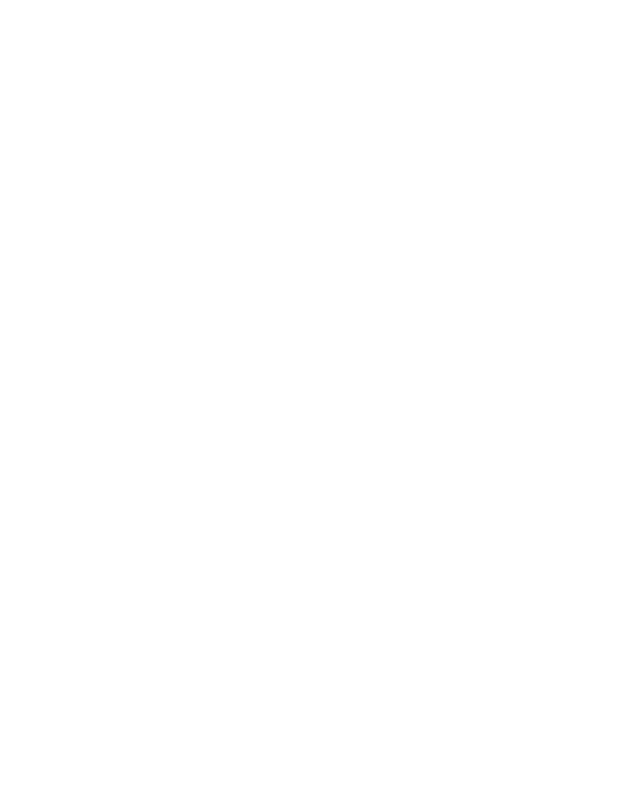
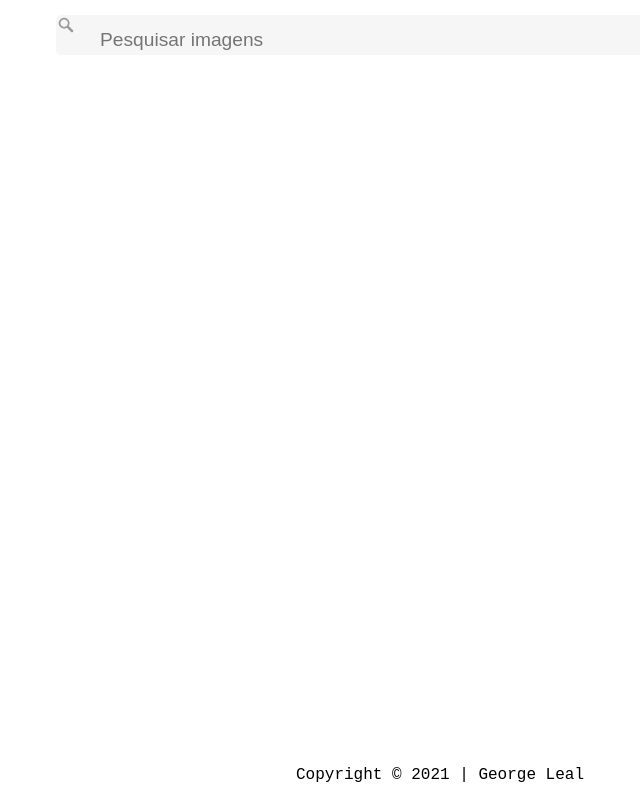
Before and after one commit to GeorgeLeal7/API_pixabay, a plain HTML site: page index.html in a window 1280 px wide. Shown: the whole page, without its empty margins (200-840 px from the left). Drawn offline with Linux system fonts and the light colour scheme.

Commit message:
Projeto em andamento...

```diff
--- a/index.html
+++ b/index.html
@@ -4,12 +4,25 @@
     <meta charset="UTF-8">
     <meta http-equiv="X-UA-Compatible" content="IE=edge">
     <meta name="viewport" content="width=device-width, initial-scale=1.0">
-    <link rel="stylesheet" type="te">
-    <title>Document</title>
+    <link rel="stylesheet" type="text/css" href="style.css">
+    <title>API</title>
 </head>
     <body>
         <header>
+            <div class="pesquisa-container">
+                <div id="lupa">
+                    <img src="../img/lupa.png" alt="Pesquisar">
+                </div>
+                <input type="text" placeholder="Pesquisar imagens">
+            </div>
+        </header>
+        <main>
+            <div class="galeria-container">
 
-        </header>
+            </div>
+        </main>
+        <footer>
+            Copyright © 2021 | George Leal
+        </footer>
     </body>
 </html>
--- a/style.css
+++ b/style.css
@@ -0,0 +1,75 @@
+*{
+    margin: 0;
+    padding: 0;
+    box-sizing: border-box;
+}
+
+body{
+    width: 100vw;
+    height: 100vh;
+     background-color: white;
+    display: flex;
+    flex-direction: column;
+}
+
+header{
+    height: 70px;
+    /* background-color: aqua; */
+    display: flex;
+    justify-content: center;
+    align-items: center;
+}
+.pesquisa-container{
+    width: 60%;
+    height: 40px;
+    background-color: rgba(237, 237, 237, 50%);
+    display: flex;
+    flex-direction: row;
+    border-radius: 5px;
+}
+
+#lupa{
+    display: flex;
+    width: 20px;
+    height: 20px;
+    /* background-color: cadetblue; */
+
+}
+#lupa img{
+    display: flex;
+    width: 100%;
+    height: 100%;
+    opacity: 0.5;
+}
+.pesquisa-container input{
+    display: flex;
+    background-color: transparent;
+    width: 80%;
+    height: 50px;
+    color: black;
+    border: none;
+    font-size: 1.2rem;
+    outline: none;
+    padding: 0 24px;
+}
+
+main{
+    flex-grow: 1;
+}
+
+.galeria-container{
+    display: flex;
+    gap: 15px;
+    flex-wrap: wrap;
+    padding: 0 15px;
+}
+
+footer{
+    font-family: 'Courier New', Courier, monospace;
+    color: black;
+    height: 50px;
+    /* background-color: cornflowerblue; */
+    display: flex;
+    justify-content: center;
+    align-items: center;
+}
```
Also changed, not shown: img/lupa.png (added), tarefas.PNG (added).
